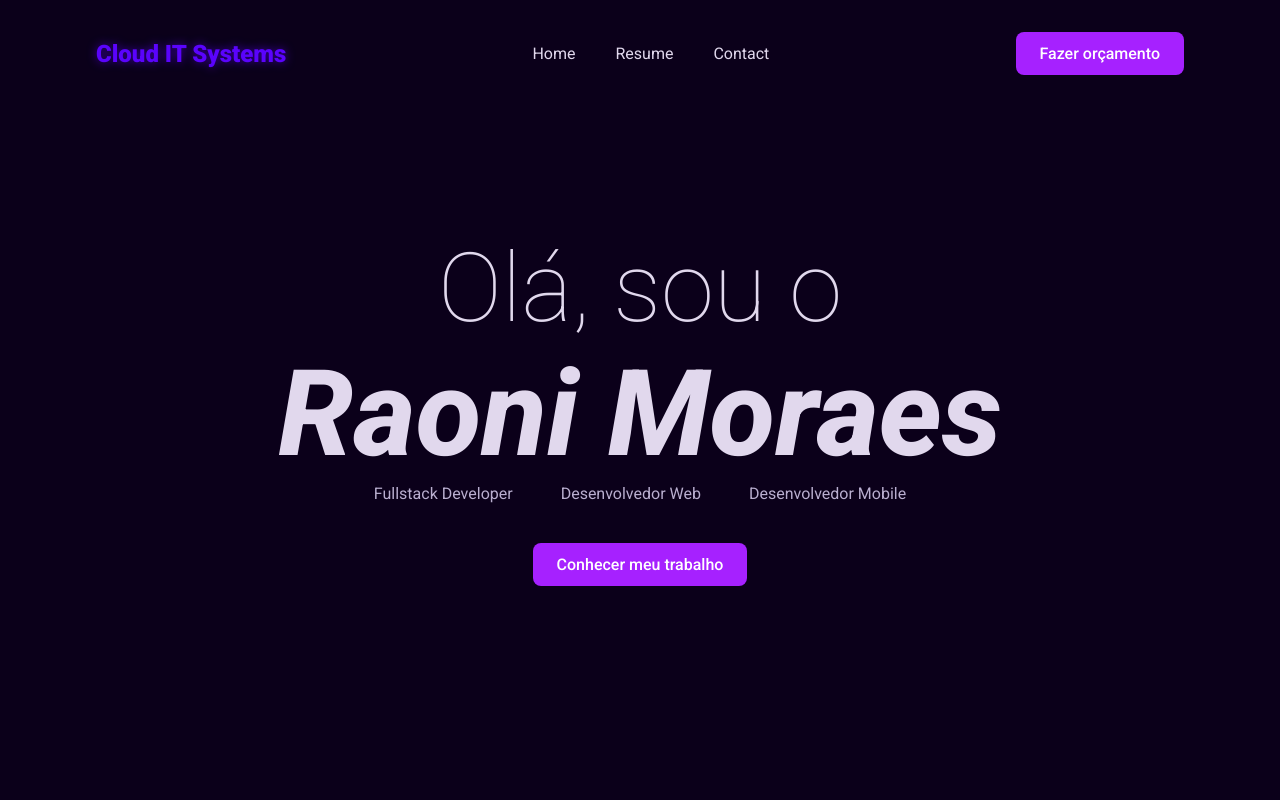
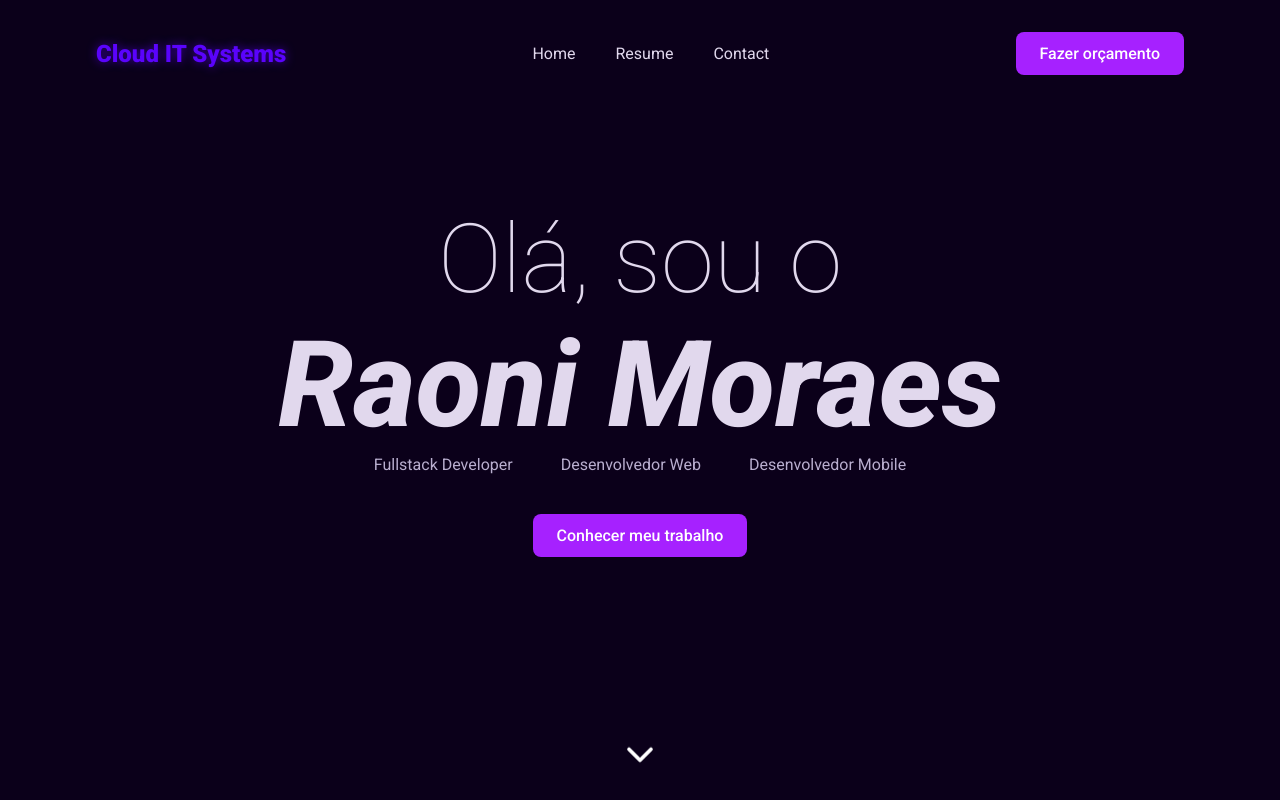
Before and after one commit to CloudStarsz/ReactPortfolio, a React (Vite) app: page / in a window 1280 px wide. Built offline with nearby package versions, Linux system fonts and the light colour scheme.

Commit message:
:sparkles: feat: nova tela de projetos (WIP)

```diff
--- a/package.json
+++ b/package.json
@@ -11,7 +11,8 @@
   },
   "dependencies": {
     "react": "^19.1.0",
-    "react-dom": "^19.1.0"
+    "react-dom": "^19.1.0",
+    "swiper": "^12.0.3"
   },
   "devDependencies": {
     "@eslint/js": "^9.30.1",
--- a/src/App.jsx
+++ b/src/App.jsx
@@ -1,12 +1,35 @@
-import './styles/App.css'
+import './styles/App.scss'
 import FirstPage from './views/FirstPage.jsx'
+import Navigation from './components/Navigation.jsx'
+import Button from './components/Button.jsx'
+import MyProjects from './views/MyProjects.jsx'
+import Scroll from './components/Scroll.jsx'
+
 
 function App() {
-
   return (
-    <>
-    <FirstPage />
-    </>
+    <div>
+      <header className="site-header">
+        <div className="logo">Cloud IT Systems</div>
+        <Navigation items={['Home', 'Resume', 'Contact',]} />
+        <Button texto='Fazer orçamento' />
+      </header>
+      <div className="snap-container">
+        <section className="area area-1">
+          <FirstPage />
+        </section>
+        <section className="area area-2">
+          <MyProjects />
+        </section>
+        <section className="area area-3">
+          <h1>Seção 3</h1>
+        </section>
+        <section className="area area-4">
+          <h1>Seção 4</h1>
+        </section>
+      </div>
+      <Scroll />
+    </div>
   )
 }
 
--- /dev/null
+++ b/src/components/Scroll.jsx
@@ -0,0 +1,61 @@
+import React, { useState, useEffect } from 'react';
+
+function Scroll() {
+  const [isEnd, setIsEnd] = useState(false);
+
+  const handleScrollNext = () => {
+    if (isEnd) return;
+
+    const vh = window.innerHeight;
+    const container = document.querySelector('.snap-container');
+    if (container) {
+      container.scrollBy({ top: vh, behavior: 'smooth' });
+    }
+  };
+
+  useEffect(() => {
+    const container = document.querySelector('.snap-container');
+
+    const handleScroll = () => {
+      if (!container) return;
+
+      const atBottom = container.scrollTop + container.clientHeight >= container.scrollHeight - 10;
+
+      setIsEnd(atBottom);
+    };
+
+    if (container) {
+      container.addEventListener('scroll', handleScroll);
+    }
+
+    return () => {
+      if (container) container.removeEventListener('scroll', handleScroll);
+    };
+  }, []);
+
+  return (
+    <div className={`fixed-footer-arrow ${isEnd ? 'is-ended' : ''}`}>
+      <div
+        className="arrow-icon"
+        onClick={handleScrollNext}
+        style={{ cursor: isEnd ? 'default' : 'pointer' }}
+      >
+        <svg
+          xmlns="http://www.w3.org/2000/svg"
+          width="44"
+          height="44"
+          viewBox="0 0 24 24"
+          fill="none"
+          stroke="currentColor"
+          strokeWidth="2"
+          strokeLinecap="round"
+          strokeLinejoin="round"
+        >
+          <path d="M6 9l6 6 6-6" />
+        </svg>
+      </div>
+    </div>
+  );
+}
+
+export default Scroll;
--- a/src/styles/App.css
+++ b/src/styles/App.css
@@ -6,14 +6,38 @@
   font-family: "Roboto", sans-serif;
 }
 
+html,
 body {
-  max-width: 90vw;
-  margin: 0 auto;
-  padding: 2rem;
-  text-align: center;
+  height: 100%;
+  overflow: hidden;
   background-color: #0b001a;
   color: #e1d8ed;
-  font-size: 16px;
+}
+
+.snap-container {
+  height: 100vh;
+  overflow-y: scroll;
+  scroll-snap-type: y mandatory;
+  scroll-behavior: smooth;
+}
+.snap-container::-webkit-scrollbar {
+  width: 0px;
+  background: transparent;
+}
+
+.area {
+  height: 100vh;
+  width: 100vw;
+  scroll-snap-align: start;
+  display: flex;
+  flex-direction: column;
+  gap: 20px;
+  justify-content: center;
+  align-items: center;
+  position: relative;
+}
+.area > * {
+  max-width: 90vw;
 }
 
 .logo {
@@ -27,14 +51,15 @@ body {
 header {
   position: fixed;
   top: 0;
-  left: 0;
-  right: 0;
+  left: 50%;
+  transform: translateX(-50%);
   padding: 2rem;
-  margin: 0 auto;
   width: 90vw;
   display: flex;
   justify-content: space-between;
   align-items: center;
+  z-index: 100;
+  background-color: #0b001a;
 }
 header nav ul {
   display: flex;
@@ -50,26 +75,95 @@ header nav ul li:hover {
   font-size: 18px;
 }
 
-main {
-  padding-top: 25vh;
+.home {
+  width: 100%;
+  text-align: center;
 }
-main .presentation-intro {
+.home .presentation-intro {
   font-size: 96px;
   font-weight: 100;
 }
-main .presentation-name {
+.home .presentation-name {
   font-size: 120px;
   font-weight: 800;
   margin: 0;
   font-style: italic;
 }
-main .presentation-roles {
+.home .presentation-roles {
   justify-content: center;
   display: flex;
   gap: 48px;
   margin: 0;
   color: #b9aecf;
 }
-main #visit_my_work-btn {
+.home #visit_my_work-btn {
   margin: 40px;
+}
+
+.swiper-button-prev,
+.swiper-button-next {
+  color: #9b7fff !important;
+  transform: scale(1);
+}
+
+.fixed-footer-arrow {
+  position: fixed;
+  bottom: 20px;
+  left: 0;
+  width: 100%;
+  display: flex;
+  justify-content: center;
+  z-index: 999;
+  pointer-events: none;
+  transition: all 0.5s cubic-bezier(0.68, -0.55, 0.27, 1.55);
+}
+
+.arrow-icon {
+  pointer-events: auto;
+  cursor: pointer;
+  color: white;
+  width: 50px;
+  height: 50px;
+  display: flex;
+  align-items: center;
+  justify-content: center;
+  border-radius: 50%;
+  transition: all 0.5s cubic-bezier(0.175, 0.885, 0.32, 1.275);
+  background-color: transparent;
+  animation: bounce 2s infinite;
+}
+.arrow-icon svg {
+  transition: all 0.3s ease;
+  opacity: 1;
+  transform: scale(1);
+}
+
+.is-ended .arrow-icon {
+  animation: none;
+  width: 16px;
+  height: 16px;
+  background-color: white;
+}
+.is-ended .arrow-icon svg {
+  opacity: 0;
+  transform: scale(0);
+  width: 0;
+  height: 0;
+}
+
+.arrow-icon:hover:not(.is-ended .arrow-icon) {
+  opacity: 1;
+  transform: scale(1.1);
+}
+
+@keyframes bounce {
+  0%, 20%, 50%, 80%, 100% {
+    transform: translateY(0);
+  }
+  40% {
+    transform: translateY(-10px);
+  }
+  60% {
+    transform: translateY(-5px);
+  }
 }/*# sourceMappingURL=App.css.map */
--- a/src/styles/App.scss
+++ b/src/styles/App.scss
@@ -1,6 +1,10 @@
 $bgcolor: #0b001a;
 $focus_color: #5a03fc;
 $hover_color: #3f03ad;
+
+@mixin transition($props...) {
+  transition: $props;
+}
 
 * {
   margin: 0;
@@ -10,14 +14,40 @@ $hover_color: #3f03ad;
   font-family: "Roboto", sans-serif;
 }
 
+html,
 body {
-  max-width: 90vw;
-  margin: 0 auto;
-  padding: 2rem;
-  text-align: center;
+  height: 100%;
+  overflow: hidden;
   background-color: $bgcolor;
   color: #e1d8ed;
-  font-size: 16px;
+}
+
+.snap-container {
+  height: 100vh;
+  overflow-y: scroll;
+  scroll-snap-type: y mandatory;
+  scroll-behavior: smooth;
+
+  &::-webkit-scrollbar {
+    width: 0px;
+    background: transparent;
+  }
+}
+
+.area {
+  height: 100vh;
+  width: 100vw;
+  scroll-snap-align: start;
+  display: flex;
+  flex-direction: column;
+  gap: 20px;
+  justify-content: center;
+  align-items: center;
+  position: relative;
+
+  >* {
+    max-width: 90vw;
+  }
 }
 
 .logo {
@@ -28,21 +58,18 @@ body {
   cursor: pointer;
 }
 
-@mixin transition($props...) {
-  transition: $props;
-}
-
 header {
   position: fixed;
   top: 0;
-  left: 0;
-  right: 0;
+  left: 50%;
+  transform: translateX(-50%);
   padding: 2rem;
-  margin: 0 auto;
   width: 90vw;
   display: flex;
   justify-content: space-between;
   align-items: center;
+  z-index: 100;
+  background-color: $bgcolor;
 
   nav ul {
     display: flex;
@@ -61,8 +88,9 @@ header {
   }
 }
 
-main {
-  padding-top: 25vh;
+.home {
+  width: 100%;
+  text-align: center;
 
   .presentation-intro {
     font-size: 96px;
@@ -87,5 +115,90 @@ main {
   #visit_my_work-btn {
     margin: 40px;
   }
+}
 
+.swiper-button-prev,
+.swiper-button-next {
+  color: #9b7fff !important;
+  transform: scale(1);
 }
+
+.fixed-footer-arrow {
+  position: fixed;
+  bottom: 20px;
+  left: 0;
+  width: 100%;
+  display: flex;
+  justify-content: center;
+  z-index: 999;
+  pointer-events: none;
+
+  transition: all 0.5s cubic-bezier(0.68, -0.55, 0.27, 1.55);
+}
+
+.arrow-icon {
+  pointer-events: auto;
+  cursor: pointer;
+  color: white;
+
+  width: 50px;
+  height: 50px;
+  display: flex;
+  align-items: center;
+  justify-content: center;
+  border-radius: 50%;
+
+  transition: all 0.5s cubic-bezier(0.175, 0.885, 0.32, 1.275);
+  background-color: transparent;
+
+  svg {
+    transition: all 0.3s ease;
+    opacity: 1;
+    transform: scale(1);
+  }
+
+  animation: bounce 2s infinite;
+}
+
+.is-ended .arrow-icon {
+  animation: none;
+
+  width: 16px;
+  height: 16px;
+
+  background-color: white;
+
+  svg {
+    opacity: 0;
+    transform: scale(0);
+    width: 0;
+    height: 0;
+  }
+}
+
+.arrow-icon:hover {
+
+  &:not(.is-ended .arrow-icon) {
+    opacity: 1;
+    transform: scale(1.1);
+  }
+}
+
+@keyframes bounce {
+
+  0%,
+  20%,
+  50%,
+  80%,
+  100% {
+    transform: translateY(0);
+  }
+
+  40% {
+    transform: translateY(-10px);
+  }
+
+  60% {
+    transform: translateY(-5px);
+  }
+}
--- a/src/views/FirstPage.jsx
+++ b/src/views/FirstPage.jsx
@@ -1,15 +1,8 @@
 import Button from '../components/Button.jsx'
-import Navigation from '../components/Navigation.jsx'
 
 function FirstPage() {
   return (
-  <>
-    <header className="site-header">
-        <div className="logo">Cloud IT Systems</div>
-        <Navigation items={['Home', 'Resume', 'Contact', ]} />
-        <Button texto='Fazer orçamento'/>
-    </header>
-    <main>
+    <div className='home'>
       <div className='presentation'>
         <p className='presentation-intro'>Olá, sou o</p>
         <p className='presentation-name'>Raoni Moraes</p>
@@ -18,10 +11,9 @@ function FirstPage() {
           <p className='role'>Desenvolvedor Web</p>
           <p className='role'>Desenvolvedor Mobile</p>
         </div>
-            <Button texto='Conhecer meu trabalho' id='visit_my_work-btn'/>
+        <Button texto='Conhecer meu trabalho' id='visit_my_work-btn' />
       </div>
-    </main>
-  </>
+    </div>
   );
 }
 
--- /dev/null
+++ b/src/views/MyProjects.jsx
@@ -0,0 +1,54 @@
+import { Swiper, SwiperSlide } from 'swiper/react';
+import { Navigation, Pagination, Autoplay } from 'swiper/modules';
+import 'swiper/css';
+import 'swiper/css/navigation';
+import 'swiper/css/pagination';
+
+function MyProjects() {
+    return (
+        <div className="carousel-container">
+            <h1 style={{ textAlign: 'center', margin: "20px" }}>Alguns Projetos</h1>
+
+            <Swiper
+                modules={[Navigation, Autoplay]}
+                spaceBetween={30}
+                slidesPerView={'auto'}
+                centeredSlides={true}
+                loop={true}
+                loopedSlides={3}
+                autoplay={{
+                    delay: 3000,
+                    disableOnInteraction: false,
+                }}
+                navigation
+                style={{ width: '100%', paddingBottom: '50px' }}
+            >
+                <SwiperSlide style={{ width: '85%', maxWidth: '1120px' }}>
+                    <img src="https://placehold.co/1120x630" alt="Projeto 1" style={{ width: '100%', borderRadius: '20px', display: 'block' }} />
+                </SwiperSlide>
+
+                <SwiperSlide style={{ width: '85%', maxWidth: '1120px' }}>
+                    <img src="https://placehold.co/1120x630" alt="Projeto 2" style={{ width: '100%', borderRadius: '20px', display: 'block' }} />
+                </SwiperSlide>
+
+                <SwiperSlide style={{ width: '85%', maxWidth: '1120px' }}>
+                    <img src="https://placehold.co/1120x630" alt="Projeto 3" style={{ width: '100%', borderRadius: '20px', display: 'block' }} />
+                </SwiperSlide>
+
+                <SwiperSlide style={{ width: '85%', maxWidth: '1120px' }}>
+                    <img src="https://placehold.co/1120x630" alt="Projeto 4" style={{ width: '100%', borderRadius: '20px', display: 'block' }} />
+                </SwiperSlide>
+
+                <SwiperSlide style={{ width: '85%', maxWidth: '1120px' }}>
+                    <img src="https://placehold.co/1120x630" alt="Projeto 5" style={{ width: '100%', borderRadius: '20px', display: 'block' }} />
+                </SwiperSlide>
+
+                <SwiperSlide style={{ width: '85%', maxWidth: '1120px' }}>
+                    <img src="https://placehold.co/1120x630" alt="Projeto 6" style={{ width: '100%', borderRadius: '20px', display: 'block' }} />
+                </SwiperSlide>
+            </Swiper>
+        </div>
+    );
+}
+
+export default MyProjects;
```
Also changed, not shown: 2 other files (tests, documents, lock files or other folders). Lines whose indentation alone changed are shown as unchanged.
